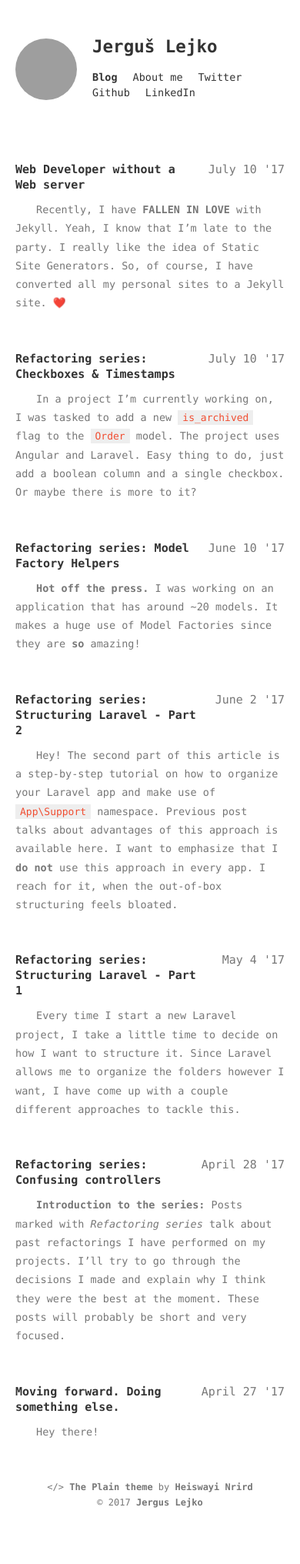
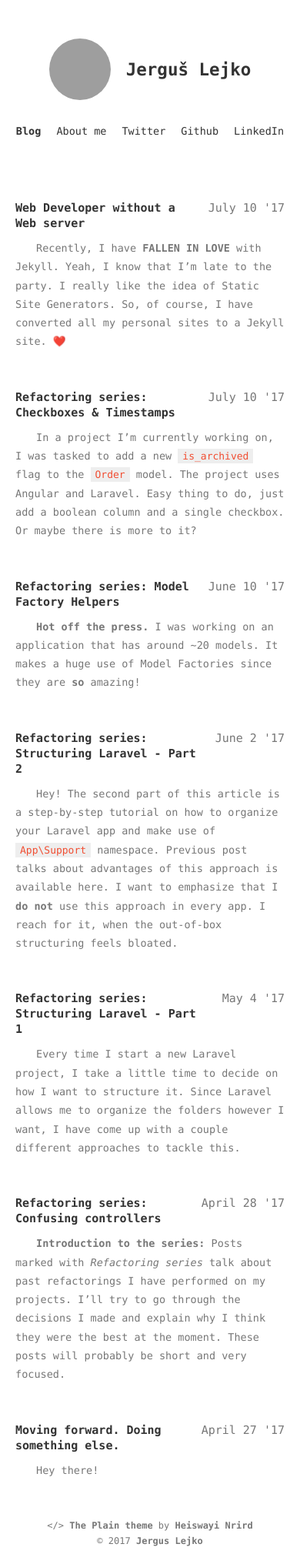
Before and after one commit to jerguslejko/website, a Jekyll site: the page built from index.html, in a window 390 px wide. Shown: the whole page at 77% size. Built offline with Jekyll 4.4.1, drawn with Linux system fonts in a browser that asks for light colours; before the commit the page ends 1982 px from its top, so only the background shows below that; grey boxes are pictures that could not be loaded.

Commit message:
responsive navbar

```diff
--- a/_includes/header.html
+++ b/_includes/header.html
@@ -9,26 +9,15 @@
         </div>
 
         <div class="ml-1">
-            <h1 class="mb-2">Jerguš Lejko</h1>
+            <h1>Jerguš Lejko</h1>
 
-            <ul class="flex flex-wrap text-md">
-                <li class="mr-2 {% if page.url != '/about' %}text-bold{% endif %}">
-                    <a href="/">Blog</a>
-                </li>
-                <li class="mr-2 {% if page.url == '/about' %}text-bold{% endif %}">
-                    <a href="/about">About me</a>
-                </li>
-                <li class="mr-2">
-                    <a target="_blank" rel="noopener" href="https://twitter.com/jerguslejko">Twitter</a>
-                </li>
-                <li class="mr-2">
-                    <a target="_blank" rel="noopener" href="https://github.com/jerguslejko">Github</a>
-                </li>
-                <li>
-                    <a target="_blank" rel="noopener" href="https://www.linkedin.com/in/jergu%C5%A1-lejko-99222379">LinkedIn</a>
-                </li>
-            </ul>
+            <div class="mt-2 sm-hide">
+                {% include navbar.html %}
+            </div>
         </div>
     </div>
 
+    <div class="mt-3 sm-show">
+        {% include navbar.html %}
+    </div>
 </nav>
--- /dev/null
+++ b/_includes/navbar.html
@@ -0,0 +1,17 @@
+<ul class="flex flex-center flex-wrap text-md">
+    <li class="mr-2 {% if page.url != '/about' %}text-bold{% endif %}">
+        <a href="/">Blog</a>
+    </li>
+    <li class="mr-2 {% if page.url == '/about' %}text-bold{% endif %}">
+        <a href="/about">About me</a>
+    </li>
+    <li class="mr-2">
+        <a target="_blank" rel="noopener" href="https://twitter.com/jerguslejko">Twitter</a>
+    </li>
+    <li class="mr-2">
+        <a target="_blank" rel="noopener" href="https://github.com/jerguslejko">Github</a>
+    </li>
+    <li>
+        <a target="_blank" rel="noopener" href="https://www.linkedin.com/in/jergu%C5%A1-lejko-99222379">LinkedIn</a>
+    </li>
+</ul>
--- a/app.scss
+++ b/app.scss
@@ -44,6 +44,7 @@
 $spacing: 10px;
 
 .mt-1 { margin-top: 1 * $spacing }
+.mt-2 { margin-top: 2 * $spacing }
 .mt-3 { margin-top: 3 * $spacing }
 
 .mb-8 { margin-bottom: 8 * $spacing }
@@ -61,3 +62,13 @@ $spacing: 10px;
 .h-8 { height: 8 * $spacing }
 
 .p-2 { padding: 2 * $spacing }
+
+@media screen and (min-width: 680px) {
+    .sm-hide { display: block }
+    .sm-show { display: none }
+}
+
+@media screen and (max-width: 680px) {
+    .sm-hide { display: none }
+    .sm-show { display: block }
+}
```
